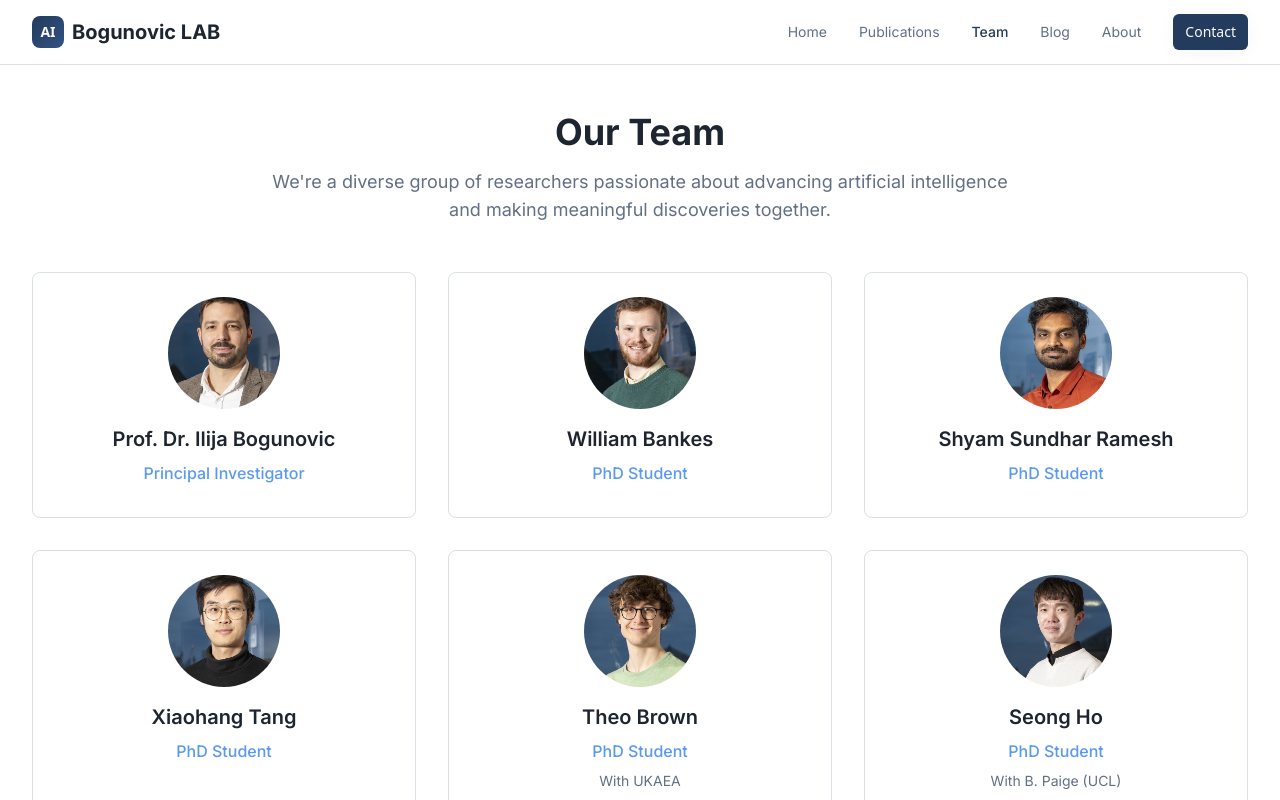
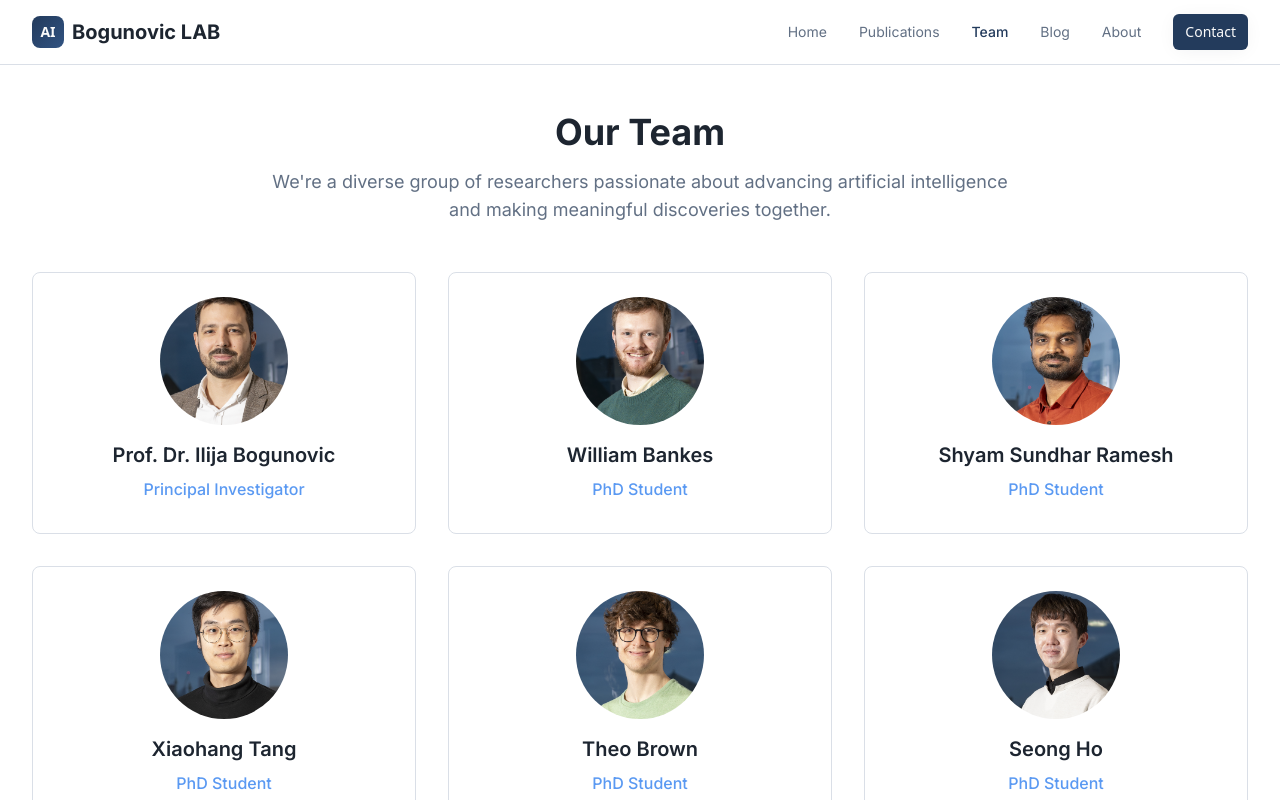
Before and after one commit to ilijabogunovic/rhine-ai, a React (Vite) app: page /team in a window 1280 px wide. Shown: the top 800 px of the page. Built offline with nearby package versions, Linux system fonts and the light colour scheme.

Commit message:
Adjust circle sizes for photos
Adjust the size of the circles to better accommodate profile photos.

```diff
--- a/src/pages/Team.tsx
+++ b/src/pages/Team.tsx
@@ -108,7 +108,7 @@ const Team = () => {
                       <img
                         src={member.image}
                         alt={member.name}
-                        className="w-28 h-28 rounded-full mx-auto object-cover"
+                        className="w-32 h-32 rounded-full mx-auto object-cover"
                       />
                     ) : (
                       <div className="text-6xl">{member.image}</div>
```
